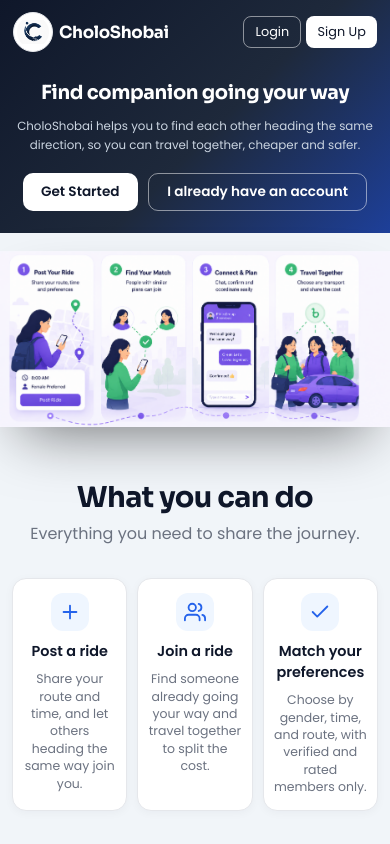
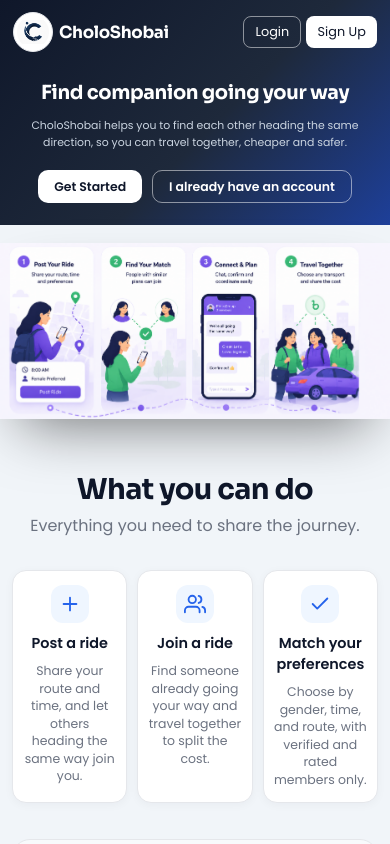
Before and after one commit to dipita-tasnim/CholoShobai, a React (Create React App) app in the folder frontend/: page /welcome in a window 390 px wide. Built offline with nearby package versions, Linux system fonts and the light colour scheme; no server answers.

Commit message:
style(landing): smaller mobile subtext and hero buttons
Reduce the hero subtext size and shrink the Get Started and account
buttons a little more on mobile.

```diff
--- a/frontend/src/index.css
+++ b/frontend/src/index.css
@@ -1245,12 +1245,12 @@ body, html {
     white-space: nowrap;
     margin-bottom: 12px;
   }
-  .landing-hero p { font-size: 0.74rem; margin-bottom: 18px; }
+  .landing-hero p { font-size: 0.68rem; margin-bottom: 18px; }
   .hero-actions { gap: 10px; }
   .hero-actions .lp-btn-lg {
     width: auto;
-    padding: 0.5rem 1.15rem;
-    font-size: 0.85rem;
+    padding: 0.42rem 1rem;
+    font-size: 0.78rem;
   }
 
   /* Full-width image on mobile, whole image shown (no cropping) */
```
